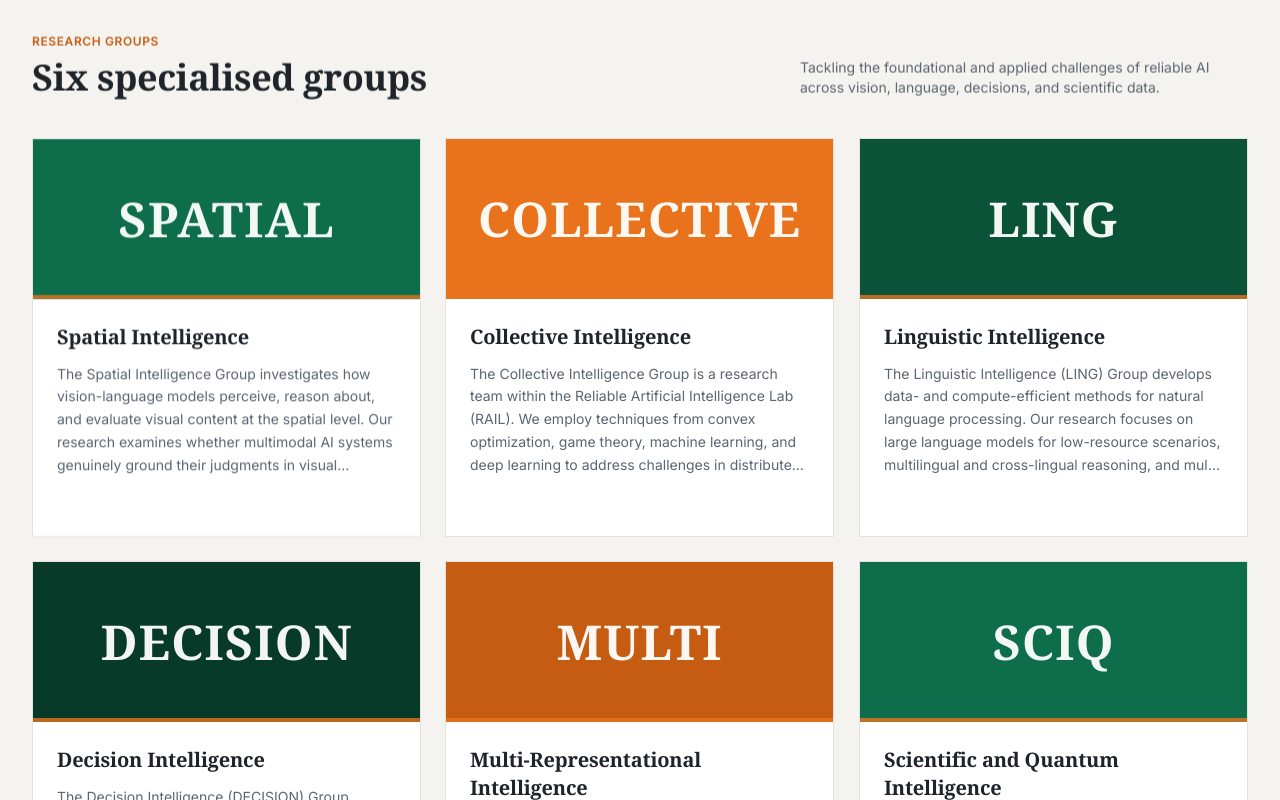
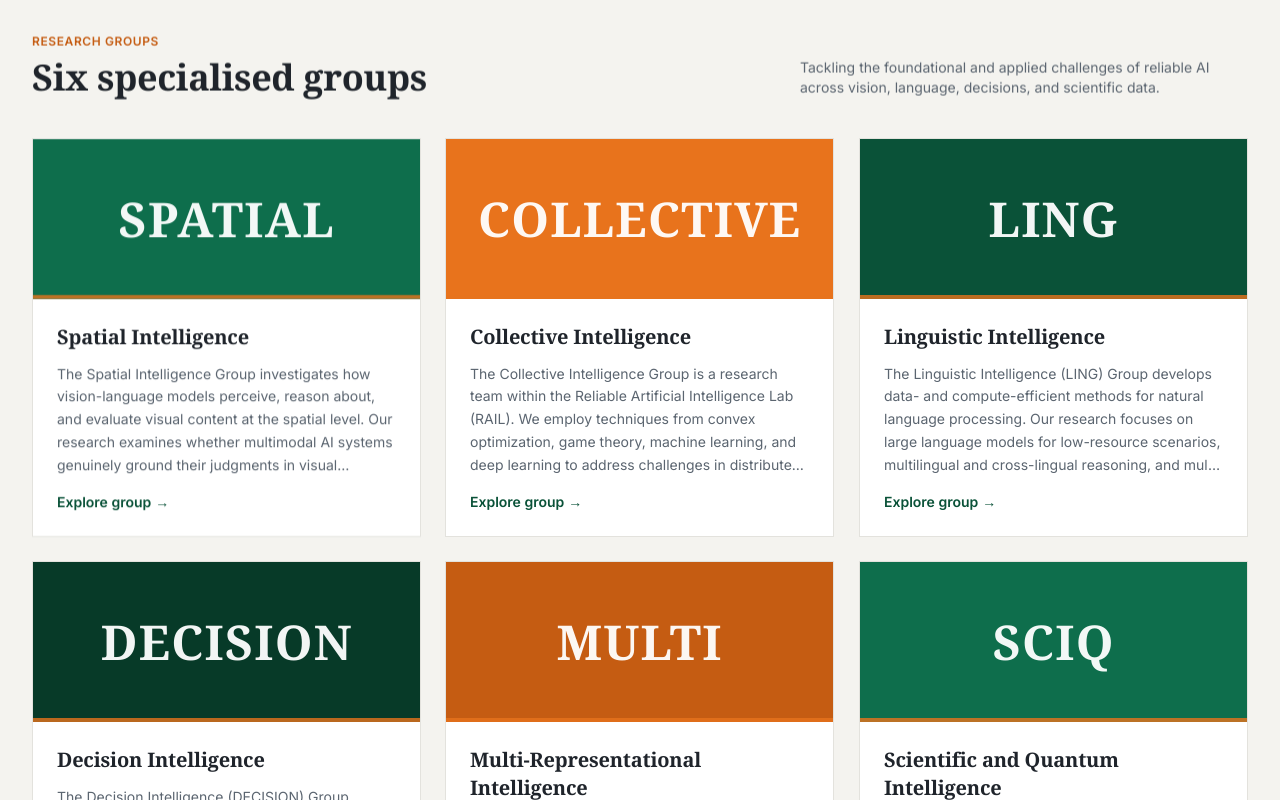
Before and after one commit to ReML-AI/RAIL-website, a Next.js app: page / in a window 1280 px wide. Shown: the part 1340-2140 px from the top of the page. Built offline with nearby package versions, Linux system fonts and the light colour scheme.

Commit message:
Fix hero mobile responsiveness and add click-to-expand on research cards

```diff
--- a/src/app/(public)/page.tsx
+++ b/src/app/(public)/page.tsx
@@ -1,5 +1,6 @@
 import Hero from "@/components/public/Hero";
 import OrgChart from "@/components/public/OrgChart";
+import ResearchCard from "@/components/public/ResearchCard";
 import ScrollReveal from "@/components/public/ScrollReveal";
 import StaggerChildren from "@/components/public/StaggerChildren";
 import Image from "next/image";
@@ -190,37 +191,13 @@ export default function HomePage() {
               const { name, tag } = extractTag(area.title);
               const accent = GROUP_ACCENTS[i % GROUP_ACCENTS.length];
               return (
-                <article
+                <ResearchCard
                   key={area.id}
-                  className="group relative flex flex-col overflow-hidden border border-border bg-white transition-all duration-300 hover:-translate-y-1.5 hover:border-primary-green hover:shadow-xl"
-                >
-                  {/* Visual header — colored swatch carrying the tag */}
-                  <div className={`relative flex h-40 items-center justify-center overflow-hidden ${accent}`}>
-                    {tag && (
-                      <span className="font-serif text-4xl font-semibold tracking-wide text-white/95 transition-transform duration-500 group-hover:scale-110 md:text-5xl">
-                        {tag}
-                      </span>
-                    )}
-                    <span
-                      className="absolute inset-0 bg-white/0 transition-colors duration-300 group-hover:bg-white/5"
-                      aria-hidden="true"
-                    />
-                    <span className="absolute bottom-0 left-0 right-0 h-1 bg-primary-orange/80" aria-hidden="true" />
-                  </div>
-
-                  <div className="flex flex-1 flex-col p-6">
-                    <h3 className="font-serif text-xl font-semibold leading-snug text-dark transition-colors duration-300 group-hover:text-primary-green-dark">
-                      {name}
-                    </h3>
-                    <p className="mt-3 flex-1 text-sm leading-relaxed text-muted line-clamp-5">
-                      {area.description}
-                    </p>
-                    <span className="mt-4 inline-flex items-center gap-1 text-sm font-semibold text-primary-green-dark opacity-0 transition-all duration-300 group-hover:translate-x-1 group-hover:opacity-100">
-                      Explore group
-                      <span aria-hidden="true">→</span>
-                    </span>
-                  </div>
-                </article>
+                  name={name}
+                  tag={tag}
+                  description={area.description}
+                  accent={accent}
+                />
               );
             })}
           </StaggerChildren>
--- a/src/components/public/Hero.tsx
+++ b/src/components/public/Hero.tsx
@@ -41,7 +41,7 @@ export default function Hero() {
       onMouseEnter={() => setPaused(true)}
       onMouseLeave={() => setPaused(false)}
     >
-      <div className="relative h-[520px] w-full overflow-hidden md:h-[600px]">
+      <div className="relative min-h-[520px] w-full overflow-hidden sm:h-[560px] md:h-[600px]">
         {/* Slides with crossfade */}
         {slides.map((slide, i) => (
           <div
@@ -60,12 +60,12 @@ export default function Hero() {
         <div className="absolute inset-0 bg-dark/35" aria-hidden="true" />
 
         {/* Overlay card */}
-        <div className="relative mx-auto flex h-full max-w-content items-end px-4 pb-20 sm:px-6 md:pb-24 lg:px-8">
-          <div className="max-w-xl bg-primary-green-darker/95 p-7 text-white shadow-xl sm:p-10">
+        <div className="relative mx-auto flex max-w-content items-end px-4 pb-12 pt-6 sm:h-full sm:px-6 sm:pb-20 sm:pt-0 md:pb-24 lg:px-8">
+          <div className="max-w-xl bg-primary-green-darker/95 p-5 text-white shadow-xl sm:p-7 md:p-10">
             <p className="text-xs font-semibold uppercase tracking-[0.12em] text-primary-orange">
               Reliable AI Lab · University College Cork
             </p>
-            <h1 className="mt-3 font-serif text-3xl font-semibold leading-tight sm:text-4xl md:text-[2.75rem]">
+            <h1 className="mt-2 font-serif text-2xl font-semibold leading-tight sm:mt-3 sm:text-3xl md:text-[2.75rem]">
               Building{" "}
               <span className="relative inline-block text-primary-orange">
                 Reliable AI
@@ -86,7 +86,7 @@ export default function Hero() {
               </span>{" "}
               for a Trustworthy Future
             </h1>
-            <p className="mt-4 text-base leading-relaxed text-white/85">
+            <p className="mt-3 text-sm leading-relaxed text-white/85 sm:mt-4 sm:text-base">
               RAIL advances research on trustworthy, explainable, and safe
               artificial intelligence, bridging rigorous theory with real-world
               impact across six specialised research groups.
--- a/src/components/public/ResearchCard.tsx
+++ b/src/components/public/ResearchCard.tsx
@@ -1,22 +1,61 @@
-import Image from "next/image";
-import type { ResearchArea } from "@/lib/types";
+"use client";
 
-export default function ResearchCard({ area }: { area: ResearchArea }) {
+import { useState } from "react";
+
+export default function ResearchCard({
+  name,
+  tag,
+  description,
+  accent,
+}: {
+  name: string;
+  tag: string | null;
+  description: string;
+  accent: string;
+}) {
+  const [expanded, setExpanded] = useState(false);
+
   return (
-    <div className="card-hover group overflow-hidden rounded-xl border-t-4 border-primary-orange bg-white shadow-sm hover:shadow-[0_12px_24px_rgba(75,168,181,0.15)]">
-      {area.image_url && (
-        <div className="relative aspect-video overflow-hidden">
-          <Image src={area.image_url} alt={area.title} fill className="card-image object-cover" />
-          <div className="absolute inset-0 bg-gradient-to-t from-dark/40 to-transparent" />
-        </div>
-      )}
-      <div className="p-6">
-        <h3 className="text-2xl font-bold text-dark">{area.title}</h3>
-        <div className="mt-3 flex items-start gap-2">
-          <span className="mt-1.5 h-2 w-2 shrink-0 rounded-full bg-primary-orange" />
-          <p className="text-dark/60">{area.description}</p>
-        </div>
+    <article className="group relative flex flex-col overflow-hidden border border-border bg-white transition-all duration-300 hover:-translate-y-1.5 hover:border-primary-green hover:shadow-xl">
+      {/* Visual header — colored swatch carrying the tag */}
+      <div
+        className={`relative flex h-40 items-center justify-center overflow-hidden ${accent}`}
+      >
+        {tag && (
+          <span className="font-serif text-4xl font-semibold tracking-wide text-white/95 transition-transform duration-500 group-hover:scale-110 md:text-5xl">
+            {tag}
+          </span>
+        )}
+        <span
+          className="absolute inset-0 bg-white/0 transition-colors duration-300 group-hover:bg-white/5"
+          aria-hidden="true"
+        />
+        <span
+          className="absolute bottom-0 left-0 right-0 h-1 bg-primary-orange/80"
+          aria-hidden="true"
+        />
       </div>
-    </div>
+
+      <div className="flex flex-1 flex-col p-6">
+        <h3 className="font-serif text-xl font-semibold leading-snug text-dark transition-colors duration-300 group-hover:text-primary-green-dark">
+          {name}
+        </h3>
+        <p
+          className={`mt-3 flex-1 text-sm leading-relaxed text-muted transition-all duration-300 ${
+            expanded ? "" : "line-clamp-5"
+          }`}
+        >
+          {description}
+        </p>
+        <button
+          type="button"
+          onClick={() => setExpanded((v) => !v)}
+          className="mt-4 inline-flex items-center gap-1 text-sm font-semibold text-primary-green-dark transition-all duration-300 hover:gap-2"
+        >
+          {expanded ? "Show less" : "Explore group"}
+          <span aria-hidden="true">{expanded ? "\u2190" : "\u2192"}</span>
+        </button>
+      </div>
+    </article>
   );
 }
```
